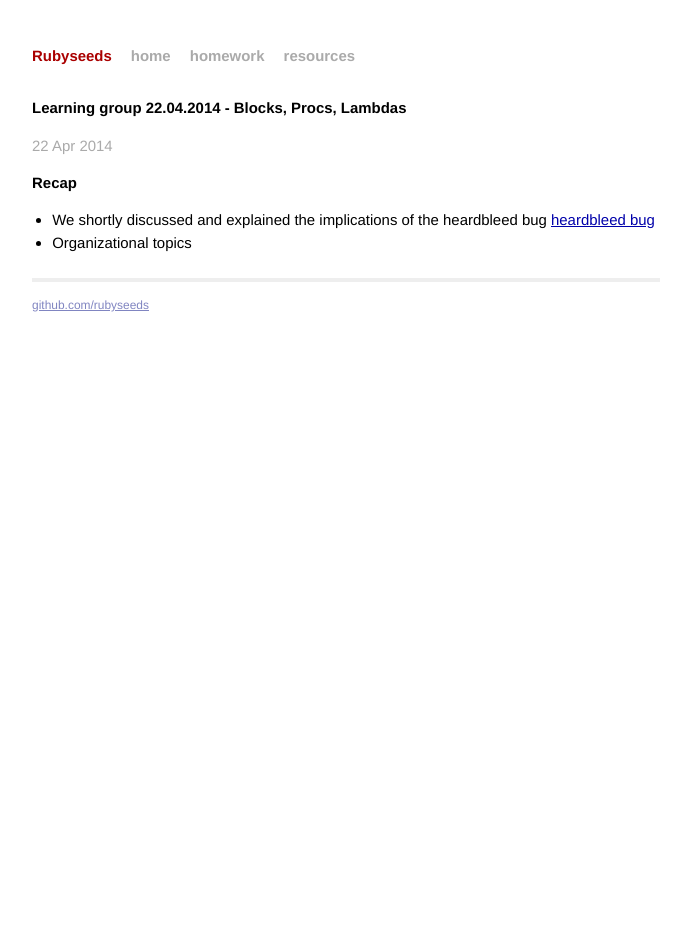
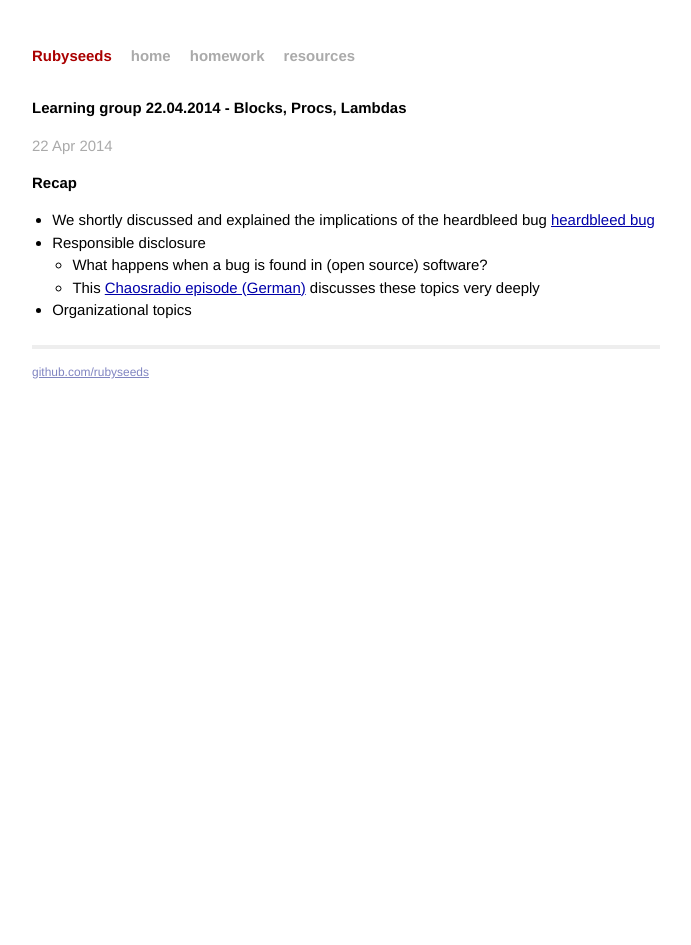
Before and after one commit to LydKo/materials, a Jekyll site: the page built from _posts/2014-04-22-blocks.md, in a window 1280 px wide. Shown: the whole page, without its empty margins (294-985 px from the left). Built offline with Jekyll 4.4.1, drawn with Linux system fonts in a browser that asks for light colours; Markdown is read by kramdown in place of the engine named in the settings.

Commit message:
Update 2014-04-22-blocks.md

```diff
--- a/_posts/2014-04-22-blocks.md
+++ b/_posts/2014-04-22-blocks.md
@@ -9,4 +9,7 @@ category: materials
 # Recap
 
 - We shortly discussed and explained the implications of the heardbleed bug [heardbleed bug](http://xkcd.com/1354/)
+- Responsible disclosure
+  - What happens when a bug is found in (open source) software?
+  - This [Chaosradio episode (German)](http://chaosradio.ccc.de/cr193.html) discusses these topics very deeply
 - Organizational topics
```
